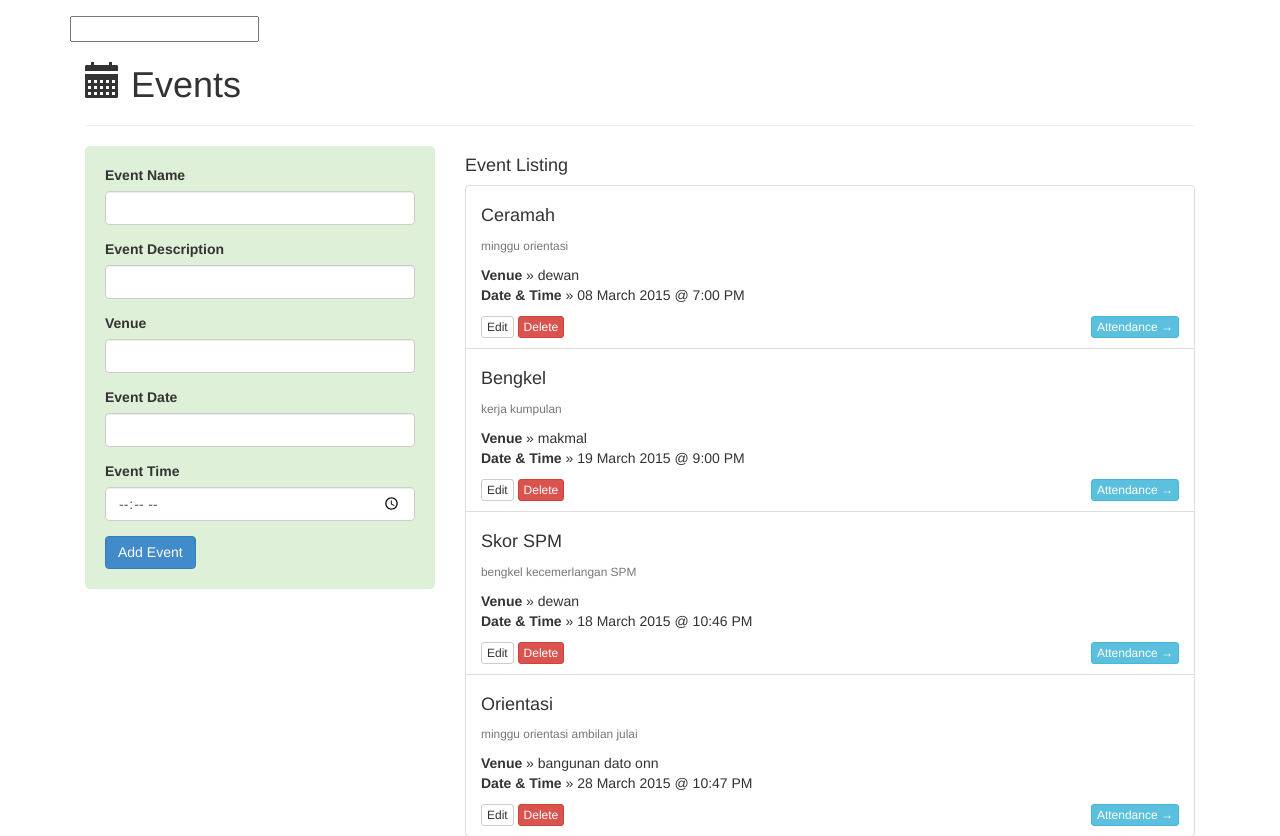
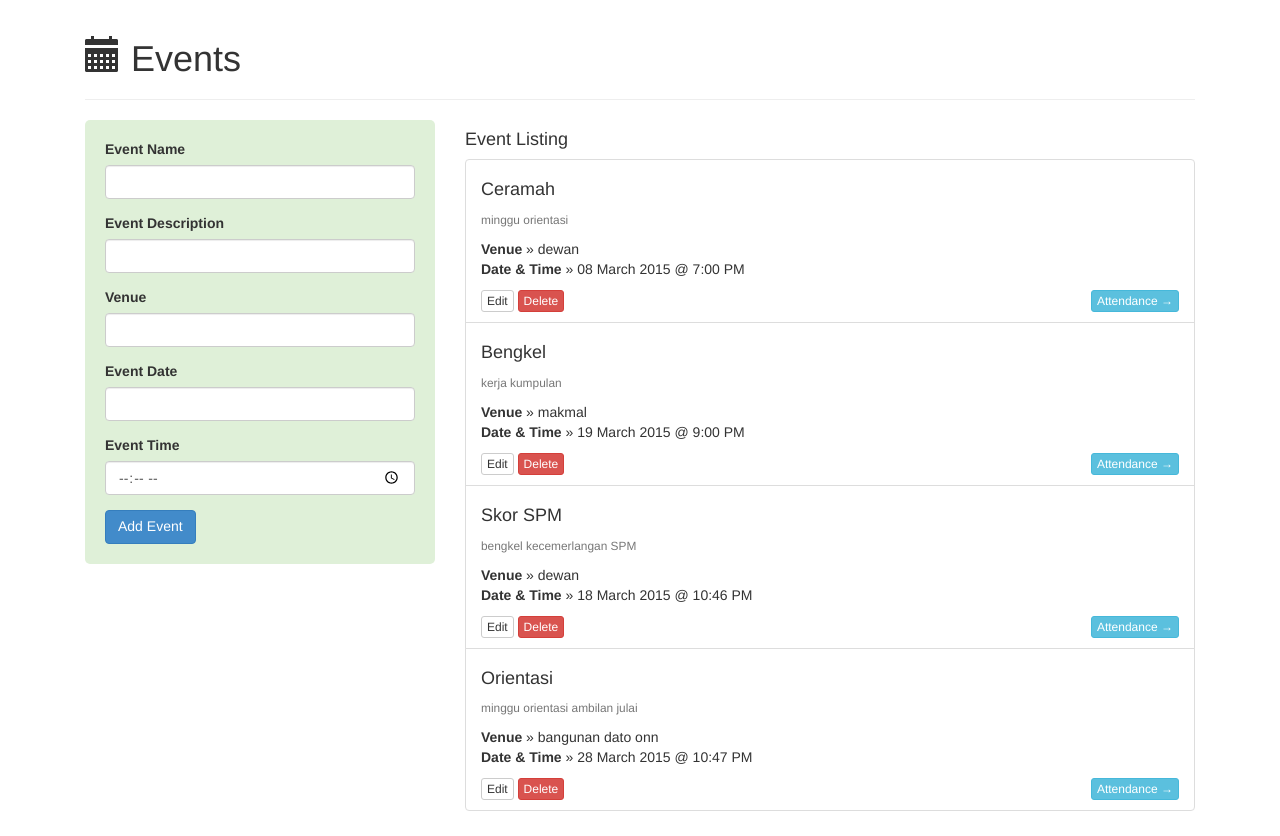
Before and after one commit to r0lodex/iattend, a PHP site: page /app/index.php in a window 1280 px wide. Shown: the part 66-902 px from the top of the page. After the commit the page ends 877 px from the top, so only its background shows below. Run offline with PHP 8.4, Linux system fonts and the light colour scheme; the visitor is signed in with stand-in values (Sample User, id 1); data comes from the database, SQL or seed files in the repository; data that the repository does not hold is empty.

Commit message:
minor bugfixes

```diff
--- a/app/index.php
+++ b/app/index.php
@@ -37,9 +37,6 @@
 				</div>
 			</div>
 		</nav>
-		<div id="dates">
-			<input type="text">
-		</div>
 		<div class="container-fluid views" ng-view></div>
 	</div>
 
--- a/app/templates/events.html
+++ b/app/templates/events.html
@@ -21,7 +21,7 @@
 			</div>
 			<div class="form-group">
 				<label>Event Time</label>
-				<input class="form-control" name="time" ng-model="time" required type="time">
+				<input type="time" class="form-control" name="time" ng-model="time" required>
 			</div>
 			<input type="submit" class="btn btn-primary" value="Add Event" required>
 		</form>
```
